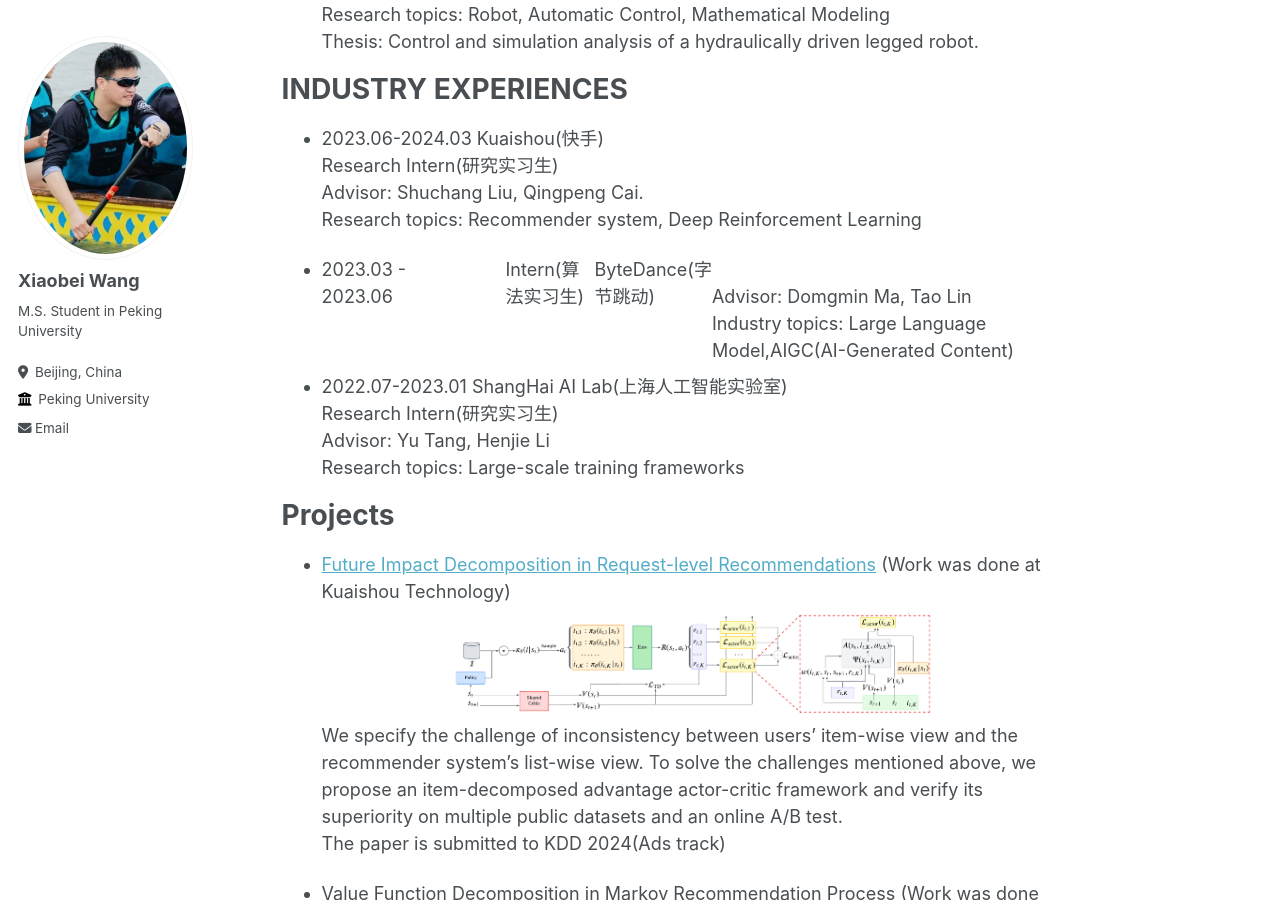
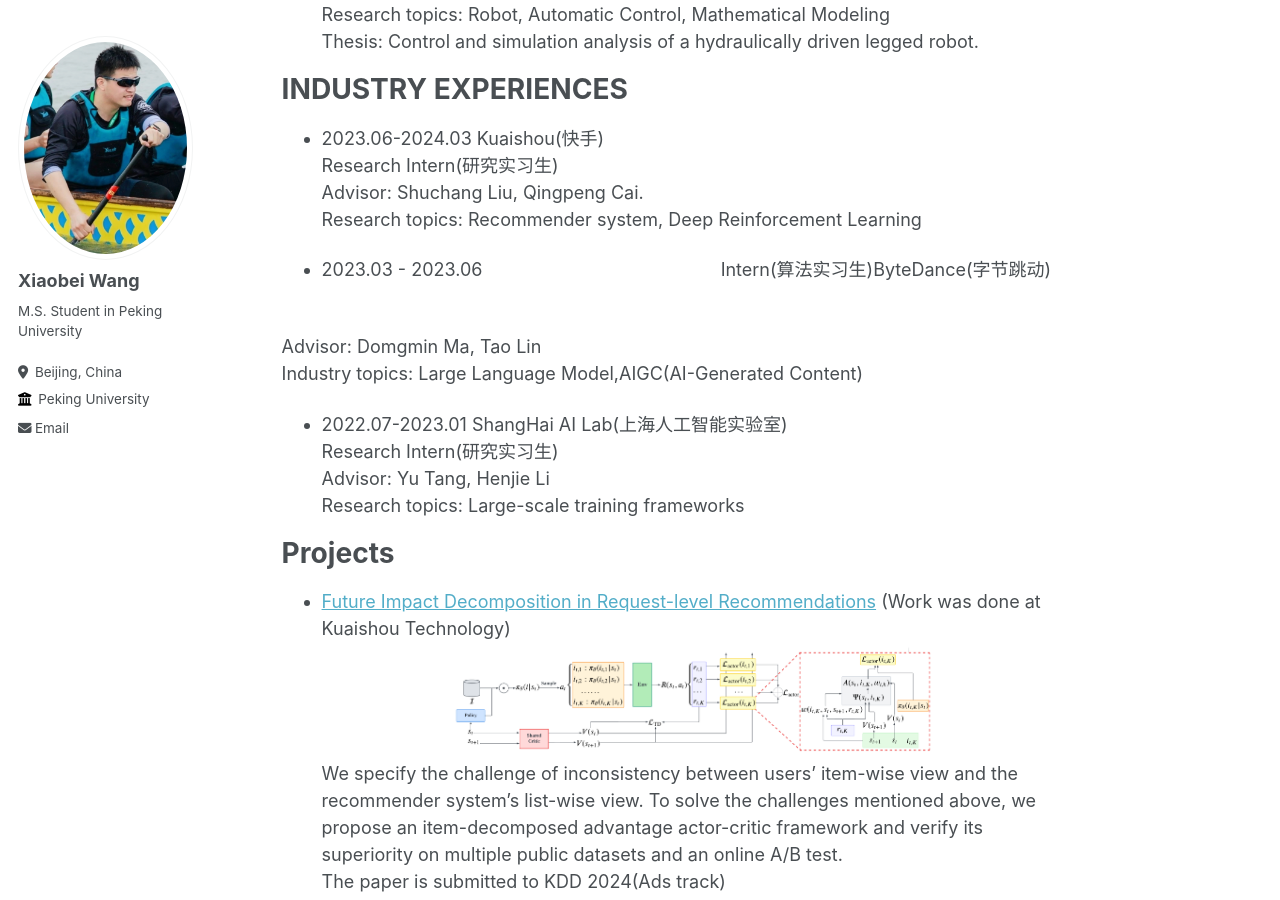
Before and after one commit to wangxiaobei822/wangxiaobei822.github.io, a Jekyll site: the page built from _pages/about.md, in a window 1280 px wide and 900 px high, scrolled down 758 px. Built offline with Jekyll 4.4.1, drawn with Linux system fonts in a browser that asks for light colours.

Commit message:
Update about.md

```diff
--- a/_pages/about.md
+++ b/_pages/about.md
@@ -38,7 +38,10 @@ Research topics: Recommender system, Deep Reinforcement Learning
 - <div style="display: flex;">
     <div style="flex-grow: 1;">2023.03 - 2023.06</div>
     <div style="margin-left: 5em;">Intern(算法实习生)</div>
-    <div style="margin-left: auto;">ByteDance(字节跳动)</div><br>
+    <div style="margin-left: auto;">ByteDance(字节跳动)</div>
+  </div>
+  <br>
+
  Advisor: Domgmin Ma, Tao Lin<br>
  Industry topics: Large Language Model,AIGC(AI-Generated Content)
 
```
